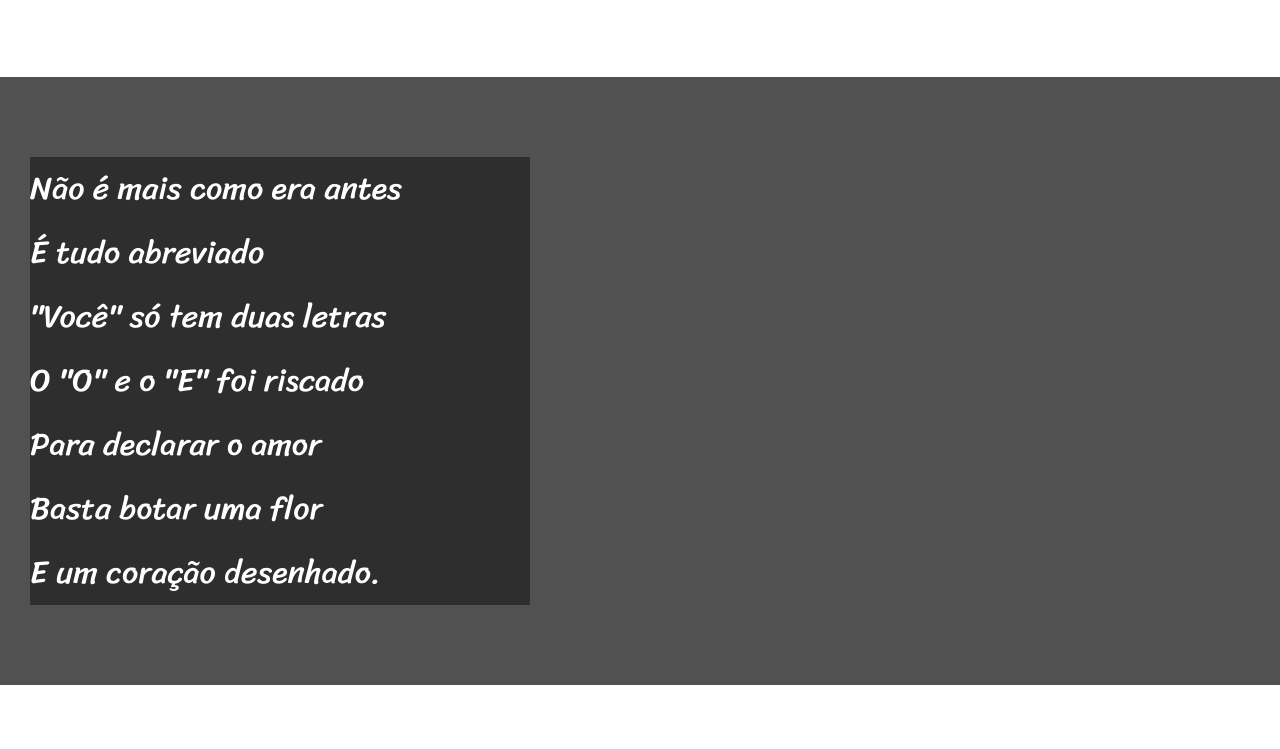
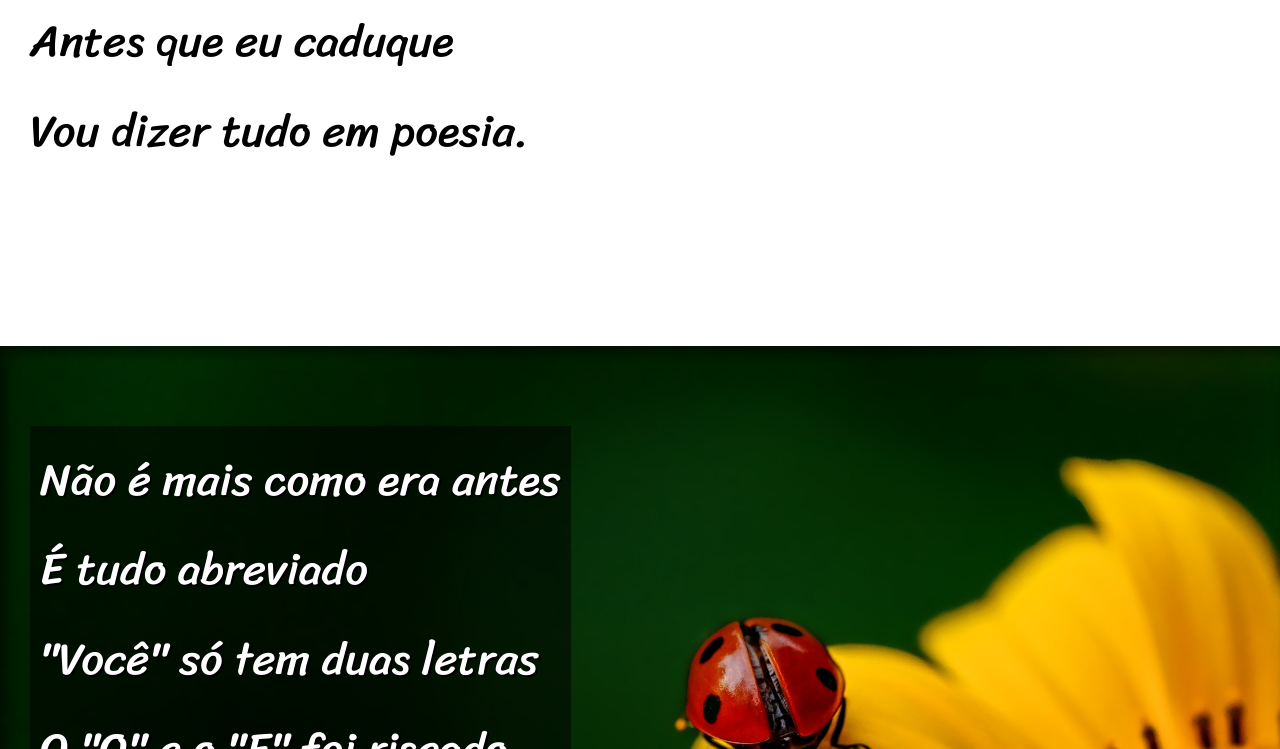
Before and after one commit to weslleymar/html-css, a plain HTML site: page desafios/d012/cordel.html in a window 1280 px wide. Shown: the part 791-1540 px from the top of the page. Drawn offline with Linux system fonts and the light colour scheme.

Commit message:
finalizei o desafio 012

```diff
--- a/desafios/d012/cordel.html
+++ b/desafios/d012/cordel.html
@@ -26,7 +26,7 @@
             </p>
         </section>
 
-        <section class="imagem">
+        <section class="imagem" id="back01">
             <p>
                 Não é mais como era antes <br>
                 É tudo abreviado <br>
@@ -61,7 +61,7 @@
             </p>
         </section>
 
-        <section class="imagem">
+        <section class="imagem" id="back02">
             <p>
                 Tenho saudade das cartas <br>
                 Escritas com a própria mão <br>
--- a/desafios/d012/estilo/style.css
+++ b/desafios/d012/estilo/style.css
@@ -4,14 +4,22 @@
 
 @import url('https://fonts.googleapis.com/css2?family=Sriracha&display=swap');
 
+:root{
+    --font1: Verdana, 'Geneva', sans-serif;
+    --font2: 'Passion One', 'cursive';
+    --font3: 'Sriracha', 'cursive';
+}
+
 *{
     margin: 0px;
     padding: 0px;
+    font-size: 1em;
 }
 
 html, body{
     background-color: darkgray;
     min-height: 100vh;
+    font-family: var(--font1);
 }
 
 header{
@@ -22,15 +30,9 @@ header{
 
 header  h1{
     padding-top: 50px;
-    font-family: 'Passion One', cursive;
-    font-size: 8em;
+    font-family: var(--font2);
+    font-size: 10vw;
     font-variant-caps: small-caps;
-}
-
-header p, footer p{
-    font-size: 1em;
-    font-family: Verdana, Geneva, Tahoma, sans-serif;
-
 }
 
 header p{
@@ -38,11 +40,9 @@ header p{
 }
 
 a{
-    font-family: Verdana, Geneva, Tahoma, sans-serif;
     color: white;
     text-decoration: none;
     font-weight: bolder;
-
 }
 
 a:hover{
@@ -50,12 +50,16 @@ a:hover{
 }
 
 section{
-    font-family: 'Sriracha', cursive;
-    font-size: 2em;
+    font-family:var(--font3);
+    font-size: 3.5vw;
     padding-left: 30px;
     padding-top: 10vh;
     padding-bottom: 10vh;
     line-height: 2em;
+}
+
+section > p{
+    padding-bottom: 2em;
 }
 
 section.normal{
@@ -66,12 +70,30 @@ section.normal{
 section.imagem{
     background-color: rgb(82, 81, 81);
     color: white;
+    box-shadow: inset 6px 6px 13px 0px rgba(0, 0, 0, 0.534);
+    background-size: cover;
 }
 
 section.imagem p{
-    background-color: rgba(0, 0, 0, 0.432);
-    width: 500px;
+    display: inline-block;
+    padding: 10px;
+    background-color: rgba(0, 0, 0, 0.507);
+    text-shadow: 2px 2px 0px black;
+}
 
+section#back01{
+    background-image: url('../imagens/background001.jpg');
+    background-position: right center;
+
+    background-attachment: fixed;
+}
+
+section#back02{
+    background-image: url('../imagens/background002.jpg');
+
+    background-position: bottom right;
+
+    background-attachment: fixed;
 }
 
 footer{
```
